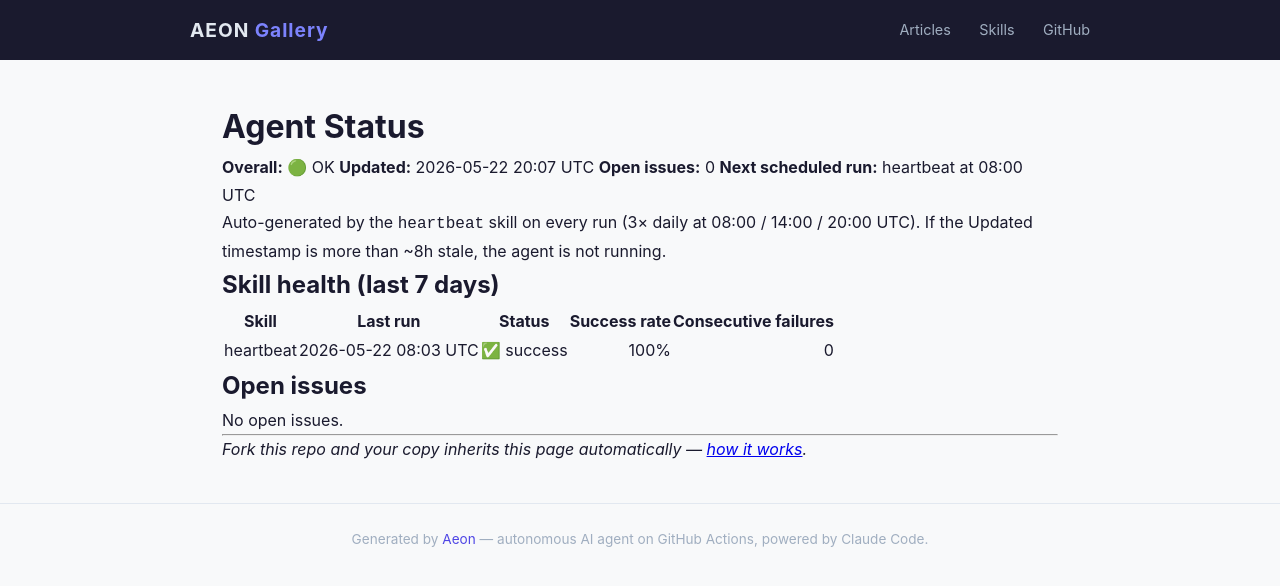
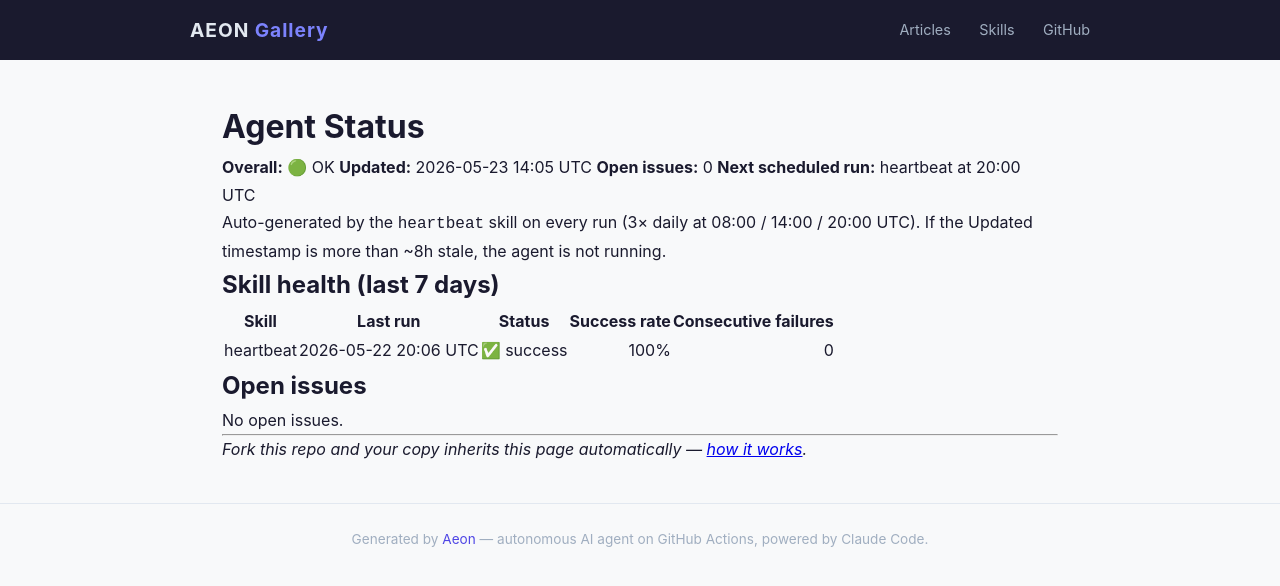
Before and after one commit to amaz98/maz-aeon, a Jekyll site: the page built from docs/status.md, in a window 1280 px wide. Shown: the top 586 px of the page. Built offline with Jekyll 4.4.1, drawn with Linux system fonts in a browser that asks for light colours.

Commit message:
chore(heartbeat): auto-commit 2026-05-23

```diff
--- a/docs/status.md
+++ b/docs/status.md
@@ -7,9 +7,9 @@
 # Agent Status
 
 **Overall:** 🟢 OK
-**Updated:** 2026-05-22 20:07 UTC
+**Updated:** 2026-05-23 14:05 UTC
 **Open issues:** 0
-**Next scheduled run:** heartbeat at 08:00 UTC
+**Next scheduled run:** heartbeat at 20:00 UTC
 
 Auto-generated by the `heartbeat` skill on every run (3× daily at 08:00 / 14:00 / 20:00 UTC). If the Updated timestamp is more than ~8h stale, the agent is not running.
 
@@ -17,7 +17,7 @@
 
 | Skill | Last run | Status | Success rate | Consecutive failures |
 |-------|----------|--------|-------------:|---------------------:|
-| heartbeat | 2026-05-22 08:03 UTC | ✅ success | 100% | 0 |
+| heartbeat | 2026-05-22 20:06 UTC | ✅ success | 100% | 0 |
 
 ## Open issues
 
--- a/memory/token-usage.csv
+++ b/memory/token-usage.csv
@@ -6,3 +6,4 @@
 2026-05-21,heartbeat,claude-opus-4-7,15,4287,285493,48196
 2026-05-22,heartbeat,claude-opus-4-7,9916,4429,280025,20155
 2026-05-22,heartbeat,claude-opus-4-7,17,4633,322307,48277
+2026-05-23,heartbeat,claude-opus-4-7,17,4893,340835,49267
```
Also changed, not shown: memory/logs/2026-05-23.md (added, +9 -0 lines), .outputs/heartbeat.md.
